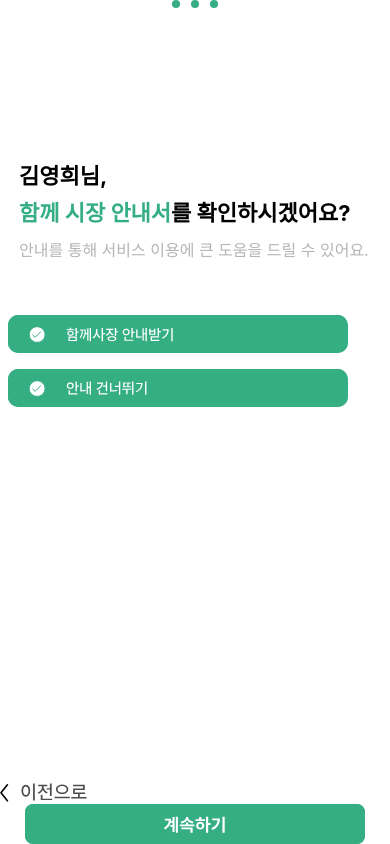
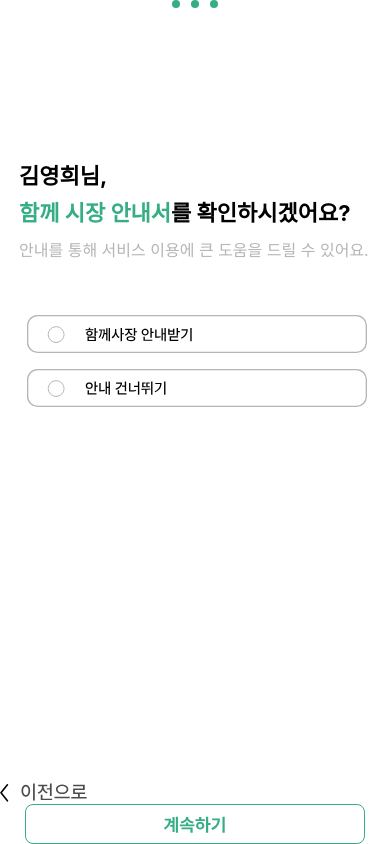
Before and after one commit to Hongik-Likelion/together-market-app, a React Native app: screen /guideSignUpScreen in a window 390 px wide. Built offline with nearby package versions, Linux system fonts and the light colour scheme; what react-native-responsive-fontsize would draw is missing.

Commit message:
[FEAT] 사장님 & 손님 함께시장 안내서 확인 페이지 디자인

```diff
--- a/components/signUp/guide/GuideOption.jsx
+++ b/components/signUp/guide/GuideOption.jsx
@@ -1,33 +1,50 @@
 import { GetGuideBtn, NotGetGuideBtn } from '@assets/signUp/GuideSignUpScreen';
+import { COLORS } from 'colors'; // colors 모듈 경로가 올바르게 수정되어야 합니다.
 import PropTypes from 'prop-types';
 import React from 'react';
-import { TouchableOpacity } from 'react-native';
+import { widthPercentageToDP as wp } from 'react-native-responsive-screen';
 import { styled } from 'styled-components/native';
 
-function GuideOption({ selectGuide }) {
-  const onPressGuideBtn = () => {
-    selectGuide(true);
-  };
+function GuideOption({ content, onChange }) {
+  const onPressYesGuideBtn = () => onChange(1);
+  const onPressNoGuideBtn = () => onChange(2);
 
   return (
     <Container>
-      <TouchableOpacity onPress={onPressGuideBtn}>
-        <GetGuideBtn />
-      </TouchableOpacity>
+      <Option onPress={onPressYesGuideBtn}>
+        <GetGuideBtn
+          backColor={content === 1 ? COLORS.main : COLORS.white}
+          borderColor={content === 1 ? COLORS.main : COLORS.gray01}
+          fontColor={content === 1 ? COLORS.white : COLORS.black}
+          circleColor={content === 1 ? COLORS.white : COLORS.gray01}
+          checkColor={content === 1 ? COLORS.main : COLORS.white}
+        />
+      </Option>
 
-      <TouchableOpacity onPress={onPressGuideBtn}>
-        <NotGetGuideBtn />
-      </TouchableOpacity>
+      <Option onPress={onPressNoGuideBtn}>
+        <NotGetGuideBtn
+          backColor={content === 2 ? COLORS.main : COLORS.white}
+          borderColor={content === 2 ? COLORS.main : COLORS.gray01}
+          fontColor={content === 2 ? COLORS.white : COLORS.black}
+          circleColor={content === 2 ? COLORS.white : COLORS.gray01}
+          checkColor={content === 2 ? COLORS.main : COLORS.white}
+        />
+      </Option>
     </Container>
   );
 }
 
 GuideOption.propTypes = {
-  selectGuide: PropTypes.func.isRequired,
+  content: PropTypes.number.isRequired,
+  onChange: PropTypes.func.isRequired,
 };
 
 const Container = styled.View`
   flex: 1;
 `;
 
+const Option = styled.TouchableOpacity`
+  margin-left: ${wp(4.8)}px;
+`;
+
 export default GuideOption;
--- a/components/signUp/user/SelectMarketTab.jsx
+++ b/components/signUp/user/SelectMarketTab.jsx
@@ -5,11 +5,11 @@ import { widthPercentageToDP as wp, heightPercentageToDP as hp } from 'react-nat
 import Feather from 'react-native-vector-icons/Feather';
 import { styled } from 'styled-components/native';
 
-function SelectMarketTab({ favMarket, onChange }) {
+function SelectMarketTab({ content, onChange }) {
   return (
     <>
       <Tab>
-        <Input value={favMarket} onChangeText={onChange} placeholder="망원시장" placeholderTextColor={COLORS.gray01} />
+        <Input value={content} onChangeText={onChange} placeholder="망원시장" placeholderTextColor={COLORS.gray01} />
         <Feather
           name={'search'}
           size={25}
@@ -23,7 +23,7 @@ function SelectMarketTab({ favMarket, onChange }) {
 }
 
 SelectMarketTab.propTypes = {
-  favMarket: PropTypes.string.isRequired,
+  content: PropTypes.string.isRequired,
   onChange: PropTypes.func.isRequired,
 };
 
--- a/screens/GuideSignUpScreen.jsx
+++ b/screens/GuideSignUpScreen.jsx
@@ -13,9 +13,10 @@ function GuideSignUpScreen(props) {
   const navigation = useNavigation();
   const { userType } = useContext(UserInfo);
 
-  const [guide, selectGuide] = useState('false');
+  const [guide, selectGuide] = useState(0); //guide가 1이면 보겠다, 2면 안보겠다
 
   const onPressPreviousBtn = () => {
+    selectGuide('');
     if (userType === 1) {
       navigation.navigate('ownerSignUpScreen'); // 이 부분 나중에 사장님 회원가입 부분 만들고 수정되어야함
     } else if (userType === 2) {
@@ -23,7 +24,9 @@ function GuideSignUpScreen(props) {
     }
   };
 
-  const onPressContinueBtn = () => {};
+  const onPressContinueBtn = () => {
+    //(userType)이 1이라면 안내 동영상으로, 2라면 홈페이지로
+  };
   return (
     <Container>
       <GuideTopTab />
@@ -32,7 +35,7 @@ function GuideSignUpScreen(props) {
         <Text style={{ color: COLORS.main }}>함께 시장 안내서</Text>를 확인하시겠어요?
       </MainInfoTxt2>
       <SubTxt>안내를 통해 서비스 이용에 큰 도움을 드릴 수 있어요.</SubTxt>
-      <GuideOption onChange={selectGuide} />
+      <GuideOption content={guide} onChange={selectGuide} />
       <PreviousBtn marginBottom={hp(2)} marginLeft={wp(4.8)} onPress={onPressPreviousBtn} />
       <ContinueBtn
         fontColor={guide ? 'white' : COLORS.main}
```
Also changed, not shown: assets/signUp/GuideSignUpScreen.jsx (+29 -10 lines).
